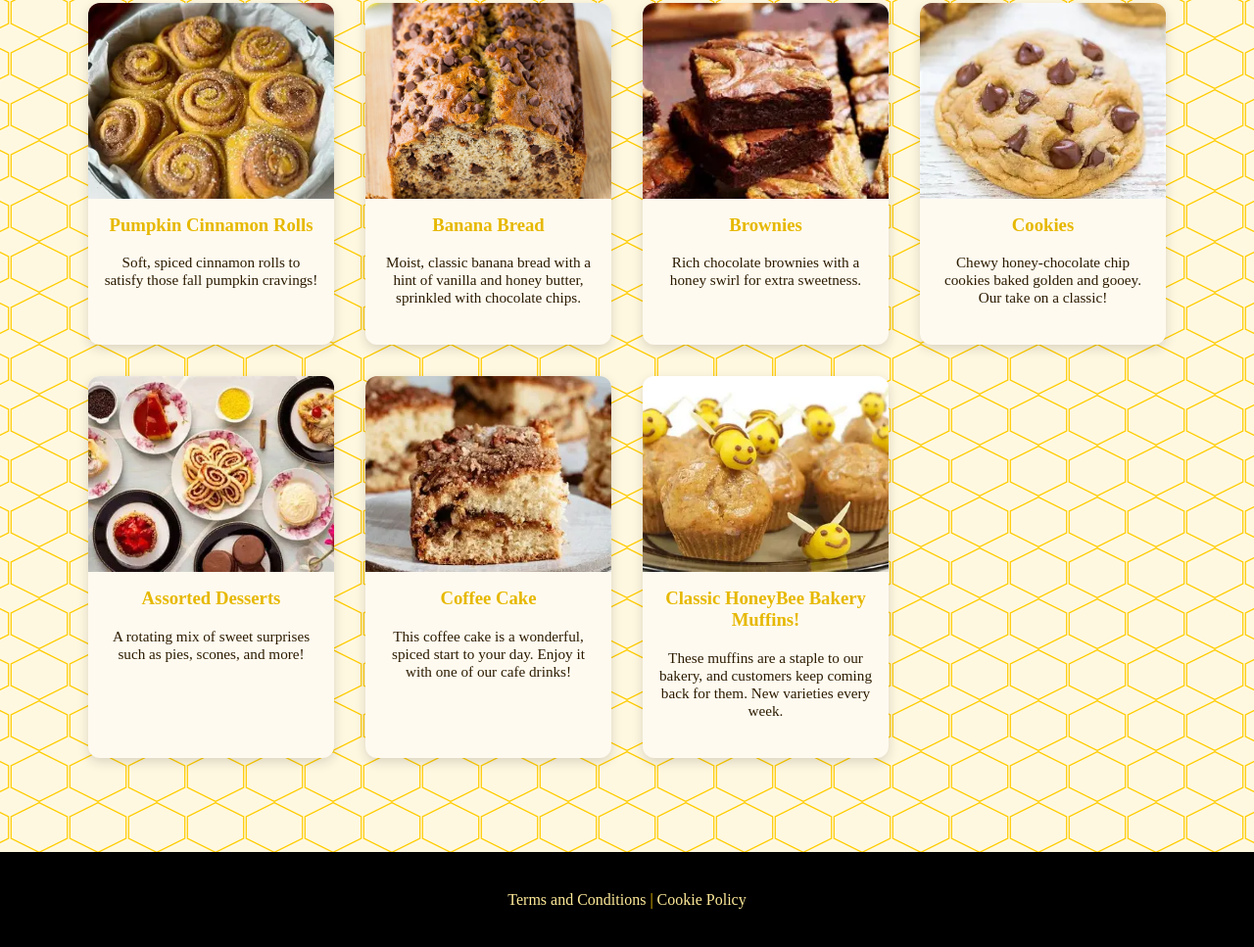
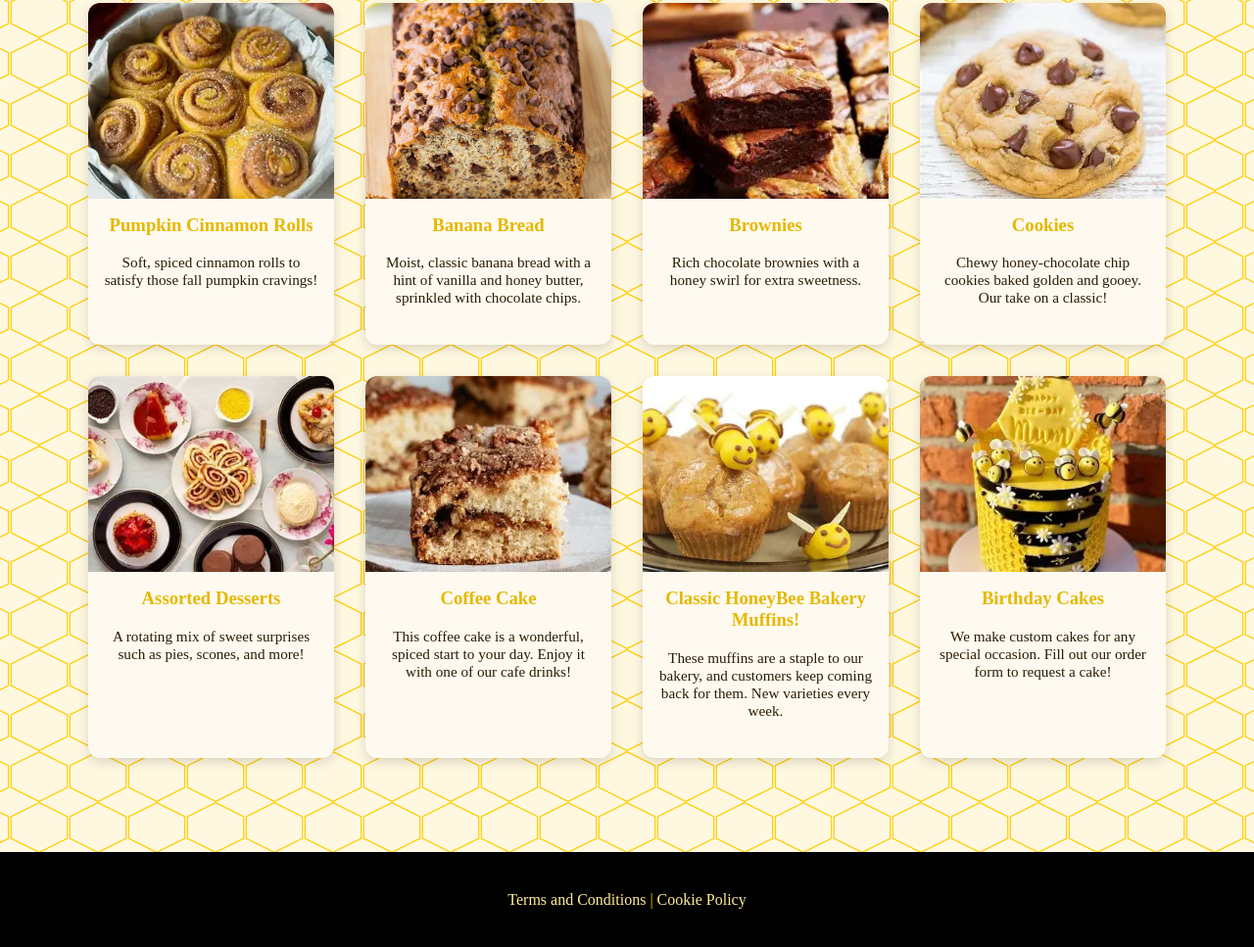
Before and after one commit to AmandaBoard/CS3600-LabProject, a plain HTML site: page custom-desserts.html in a window 1280 px wide. Shown: the part 429-1396 px from the top of the page at 98% size. Drawn offline with Linux system fonts and the light colour scheme.

Commit message:
Final dessert added.

```diff
--- a/custom-desserts.html
+++ b/custom-desserts.html
@@ -66,6 +66,13 @@
       <h3>Classic HoneyBee Bakery Muffins!</h3>
       <p> These muffins are a staple to our bakery, and customers keep coming back for them. New varieties every week. </p>
     </div>
+
+    <div class="dessert-card">
+      <img src="bday-cake.webp" alt="Bee-Day Cakes" />
+      <h3>Birthday Cakes</h3>
+      <p> We make custom cakes for any special occasion. Fill out our order form to request a cake! </p>
+    </div>
+
 </main>
 
     <footer>
```
Also changed, not shown: bday-cake.webp (added).
